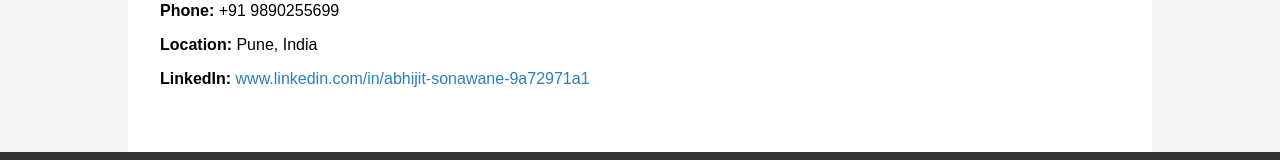
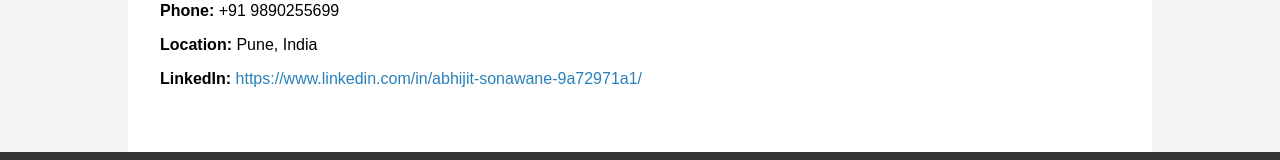
Before and after one commit to abhijit-sonawane-1998/abhijit-sonawane-portfolio, a plain HTML site: page index.html in a window 1280 px wide. Shown: the part 1123-1283 px from the top of the page. Drawn offline with Linux system fonts and the light colour scheme.

Commit message:
Update index.html

```diff
--- a/index.html
+++ b/index.html
@@ -75,7 +75,7 @@
       <p><strong>Email:</strong> <a href="mailto:abhijit.sonawane1998@gmail.com">abhijit.sonawane1998@gmail.com</a></p>
       <p><strong>Phone:</strong> +91 9890255699</p>
       <p><strong>Location:</strong> Pune, India</p>
-      <p><strong>LinkedIn:</strong> <a href="https://www.linkedin.com/in/your-profile">www.linkedin.com/in/abhijit-sonawane-9a72971a1</a></p>
+      <p><strong>LinkedIn:</strong> <a href="https://www.linkedin.com/in/abhijit-sonawane-9a72971a1/">https://www.linkedin.com/in/abhijit-sonawane-9a72971a1/</a></p>
     </section>
   </div>
 
```
